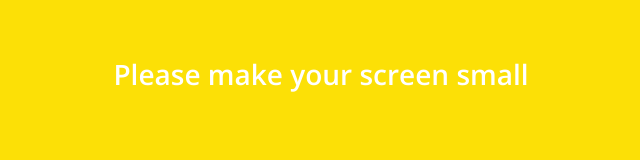
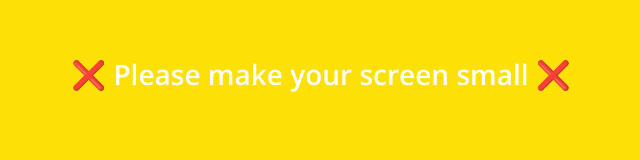
Before and after one commit to doowankim/kakao-clone-2.0, a website: page chat.html in a window 1280 px wide. Shown: the part 326-486 px from the top of the page, without its empty margins (319-959 px from the left). Drawn offline with nearby package versions, Linux system fonts and the light colour scheme.

Commit message:
emoticon

```diff
--- a/chat.html
+++ b/chat.html
@@ -101,7 +101,7 @@
             </div>
         </div>
         <div class="bigScreen">
-            <span class="bigScreen__text">Please make your screen small</span>
+            <span class="bigScreen__text">❌ Please make your screen small ❌</span>
         </div>
     </body>
 </html>
```
Also changed, not shown: find.html (+1 -1 lines), friends.html (+1 -1 lines), index.html (+1 -1 lines), more.html (+1 -1 lines), settings.html (+1 -1 lines).
